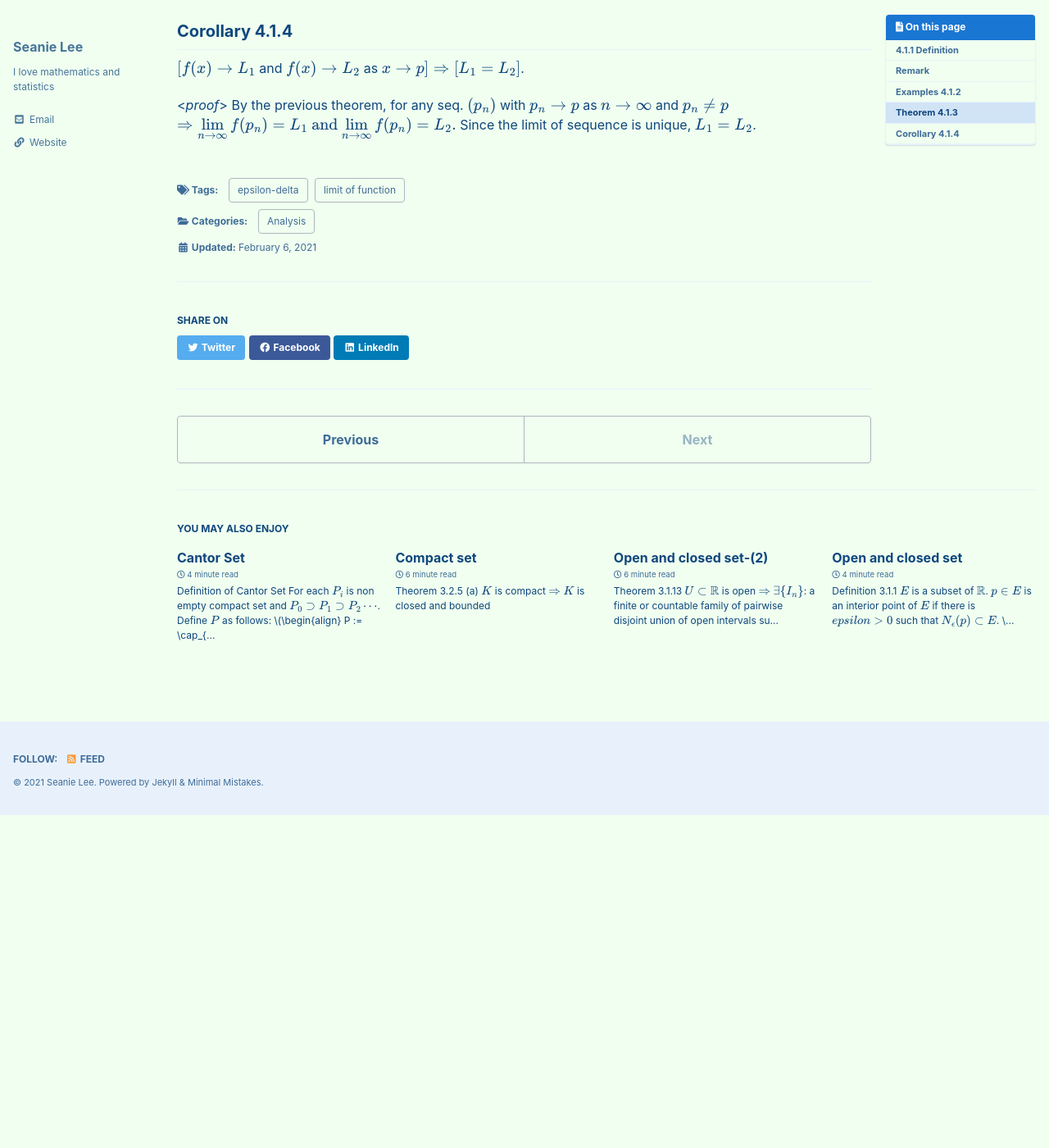
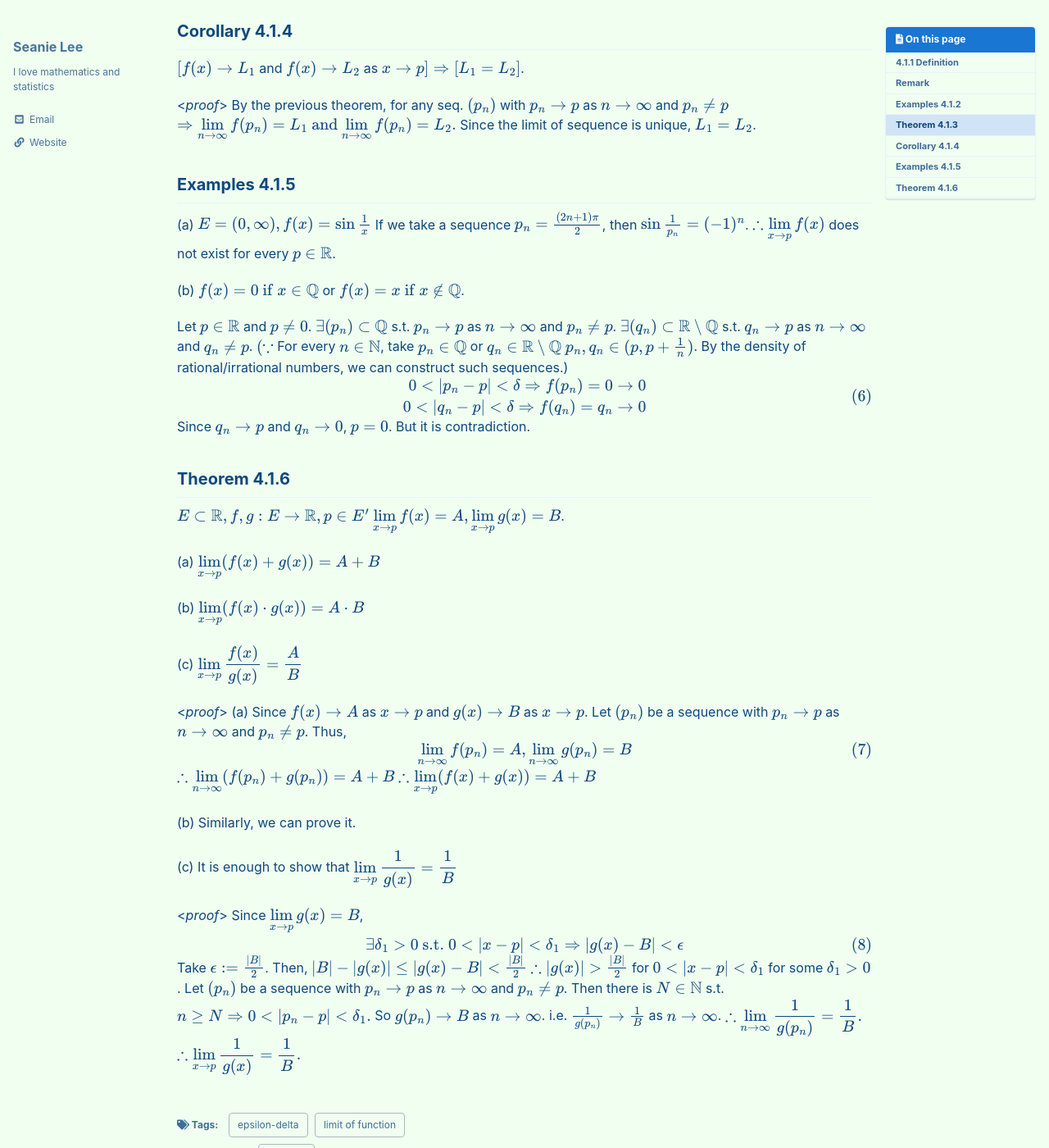
Before and after one commit to seanie12/blog, a Jekyll site: the page built from _posts/2021-02-06-Limit-of-function.md, in a window 1280 px wide and 1400 px high, scrolled down 2145 px. Shown: the whole window at 82% size. Built offline with Jekyll 4.4.1, drawn with Linux system fonts in a browser that asks for light colours; cached includes are drawn as plain includes; formulas are drawn with MathJax 3; before the commit the page ends 3140 px from its top, so only the background shows below that; some of the changed text lies outside the part shown.

Commit message:
Update 2021-02-06-Limit-of-function.md

```diff
--- a/_posts/2021-02-06-Limit-of-function.md
+++ b/_posts/2021-02-06-Limit-of-function.md
@@ -141,3 +141,70 @@ By the previous theorem, for any seq. $(p_n)$ with $p_n \rightarrow p$ as $n\rig
 $\Rightarrow \displaystyle{\lim_{n\to\infty}f(p_n)} = L_1 \text{ and } \displaystyle{\lim_{n\to\infty}f(p_n) = L_2}.$
 Since the limit of sequence is unique, $L_1 = L_2$.
  $$\tag*{$\square$}$$
+
+## Examples 4.1.5
+(a) $E = (0, \infty), f(x) = \sin \frac{1}{x}$
+If we take a sequence $p_n = \frac{(2n+1)\pi}{2}$, then $\sin \frac{1}{p_n} = (-1)^n$.
+$\therefore \displaystyle{\lim_{x\to p}f(x)}$ does not exist for every $p \in \mathbb{R}$.
+
+(b) $f(x) = 0 \text{ if } x \in \mathbb{Q}$ or $f(x) = x \text{ if } x \not\in \mathbb{Q}$.
+
+Let $p \in \mathbb{R}$ and $p\neq 0$.
+$\exists (p_n) \subset \mathbb{Q}$ s.t. $p_n \to p$ as $n\to\infty$ and $p_n \neq p$.
+$\exists (q_n) \subset \mathbb{R}\setminus\mathbb{Q}$ s.t. $q_n \to p$ as $n\to\infty$ and $q_n \neq p$.
+$(\because$ For every $n\in \mathbb{N}$, take $p_n \in \mathbb{Q}$ or $q_n \in \mathbb{R}\setminus \mathbb{Q}$  $p_n, q_n \in (p, p+\frac{1}{n})$.
+By the density of rational/irrational numbers, we can construct such sequences.)
+$$
+\begin{align}
+\begin{split}
+0<|p_n -p| <\delta \Rightarrow f(p_n) = 0 \to 0 \\
+0< |q_n -p| <\delta \Rightarrow f(q_n) =q_n \to 0
+\end{split}
+\end{align}
+$$
+Since $q_n \to p$ and $q_n \to 0$, $p=0$. But it is contradiction.
+ $$\tag*{$\square$}$$
+
+## Theorem 4.1.6
+$E\subset \mathbb{R}, f,g: E \rightarrow \mathbb{R}, p\in E^\prime$
+$\displaystyle{\lim_{x\to p}f(x)=A, \lim_{x\to p}g(x) = B}$.
+
+(a) $\displaystyle{\lim_{x\to p}(f(x) + g(x))} = A+B$
+
+(b) $\displaystyle{\lim_{x\to p}(f(x) \cdot g(x))} = A\cdot B$
+
+(c) $\displaystyle{\lim_{x\to p}\frac{f(x)}{ g(x)}} = \frac{A}{B}$
+
+<*proof*>
+(a) Since $f(x) \to A$ as $x\to p$ and $g(x)\to B$ as $x\to p$.
+Let $(p_n)$ be a sequence with $p_n \to p$ as $n\to \infty$ and $p_n \neq p$.
+Thus,
+$$
+\begin{align}
+\lim_{n\to\infty}f(p_n)=A, \lim_{n\to\infty}g(p_n)=B
+\end{align}$$
+$\therefore \displaystyle{\lim_{n\to\infty}(f(p_n) + g(p_n)) = A+B}$
+$\therefore \displaystyle{\lim_{x\to p}(f(x) + g(x))= A + B}$
+ $$\tag*{$\square$}$$
+
+(b) Similarly, we can prove it.
+
+(c) It is enough to show that $\displaystyle{\lim_{x\to p}\frac{1}{g(x)}} = \frac{1}{B}$
+
+<*proof*>
+Since $\displaystyle{\lim_{x\to p}g(x) = B}$,
+$$
+\begin{align}
+\exists \delta_1 >0 \text{ s.t. } 0<|x-p|<\delta_1 \Rightarrow |g(x) - B| <\epsilon
+\end{align}
+$$
+Take $\epsilon := \frac{|B|}{2}$. Then,
+$$
+|B| - |g(x)| \leq |g(x) - B| < \frac{|B|}{2}
+$$
+$\therefore |g(x)| > \frac{|B|}{2}$ for  $0<|x-p|<\delta_1$ for some $\delta_1 >0$.
+Let $(p_n)$ be a sequence with $p_n \to p$ as $n\to \infty$ and $p_n \neq p$.
+Then there is $N \in \mathbb{N}$ s.t. $n\geq N \Rightarrow 0<|p_n -p| <\delta_1.$
+So $g(p_n)\to B$ as $n\to \infty$. i.e. $\frac{1}{g(p_n)} \to \frac{1}{B}$ as $n\to \infty$.
+$\therefore \displaystyle{\lim_{n\to\infty}\frac{1}{g(p_n)}=\frac{1}{B}}.$
+$\therefore \displaystyle{\lim_{x\to p}\frac{1}{g(x)}=\frac{1}{B}}.$
```
